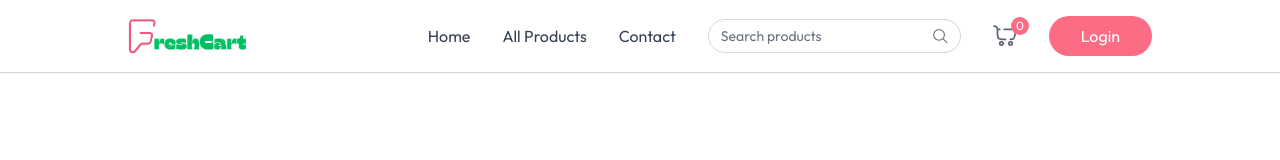
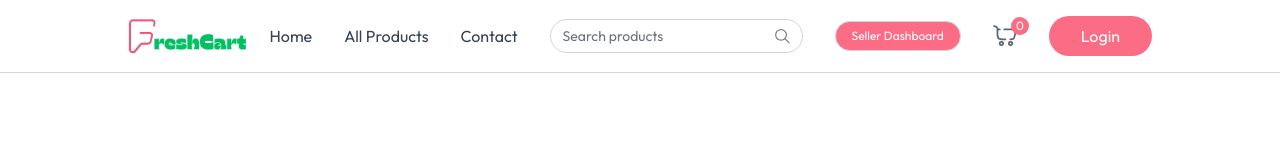
Before and after one commit to Navneetanavie/GroceryApp, a React (Vite) app in the folder client/: page /loader in a window 1280 px wide. Shown: the top 160 px of the page. Built offline with nearby package versions, Linux system fonts and the light colour scheme; no server answers.

Commit message:
Seller Dashboard in Navbar

```diff
--- a/client/src/components/Navbar.jsx
+++ b/client/src/components/Navbar.jsx
@@ -7,7 +7,7 @@ import toast from 'react-hot-toast'
 
 const Navbar = () => {
   const [open, setOpen] = useState(false)
-  const { user, setUser, setShowUserLogin, navigate, setSearchQuery, searchQuery, getCartCount, axios } = useAppContext();
+  const { user, setUser, setShowUserLogin, navigate, setSearchQuery, searchQuery, getCartCount, axios, isSeller } = useAppContext();
 
   const logout = async () => {
     try {
@@ -49,6 +49,10 @@ const Navbar = () => {
           <img src={assets.search_icon} alt='search' className='w-4 h-4' />
         </div>
 
+        <button onClick={() => navigate('/seller')} className="text-xs border border-gray-300 px-4 py-1.5 rounded-full bg-primary hover:bg-primary-dull  transition text-white rounded-full">
+          Seller Dashboard
+        </button>
+
         <div onClick={() => navigate('/cart')} className="relative cursor-pointer">
           <img src={assets.nav_cart_icon} alt='cart' className='w-6 opacity-80' />
           <button className="absolute -top-2 -right-3 text-xs text-white bg-primary w-[18px] h-[18px] rounded-full">{getCartCount()}</button>
@@ -89,6 +93,7 @@ const Navbar = () => {
             <NavLink to="/products" onClick={() => setOpen(false)}>My Orders</NavLink>
           }
           <NavLink to="/" onClick={() => setOpen(false)}>Contact</NavLink>
+          <button onClick={() => { navigate('/seller'); setOpen(false); }} className="text-left w-full py-1">Seller Dashboard</button>
 
           {!user ? (
             <button onClick={() => {
--- a/client/src/components/seller/SellerLogin.jsx
+++ b/client/src/components/seller/SellerLogin.jsx
@@ -46,6 +46,9 @@ const SellerLogin = () => {
         </div>
         <button className='bg-primary text-white w-full py-2 rounded-md
        cursor-pointer'>Login</button>
+        <p className='text-xs text-gray-500 mt-2'>
+          Demo: seller@gmail.com / seller123
+        </p>
       </div>
 
     </form>
```
